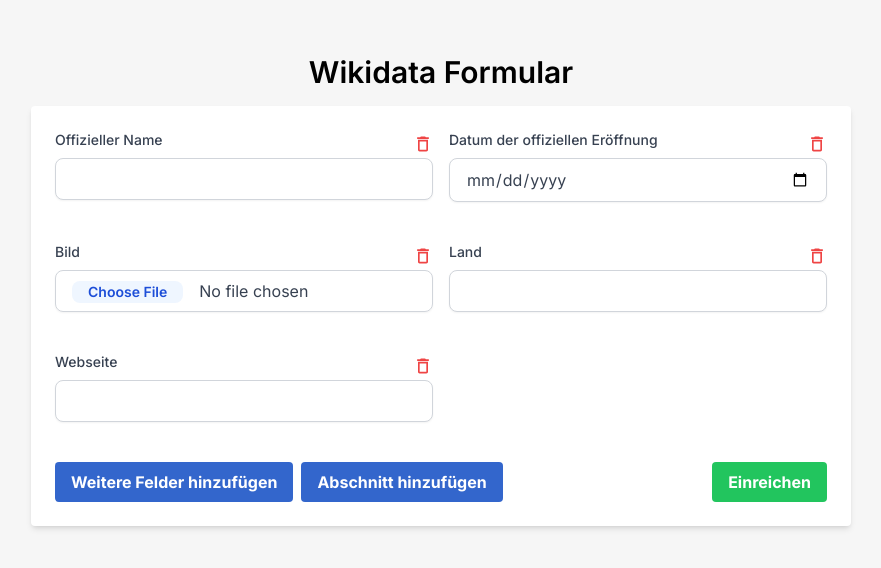
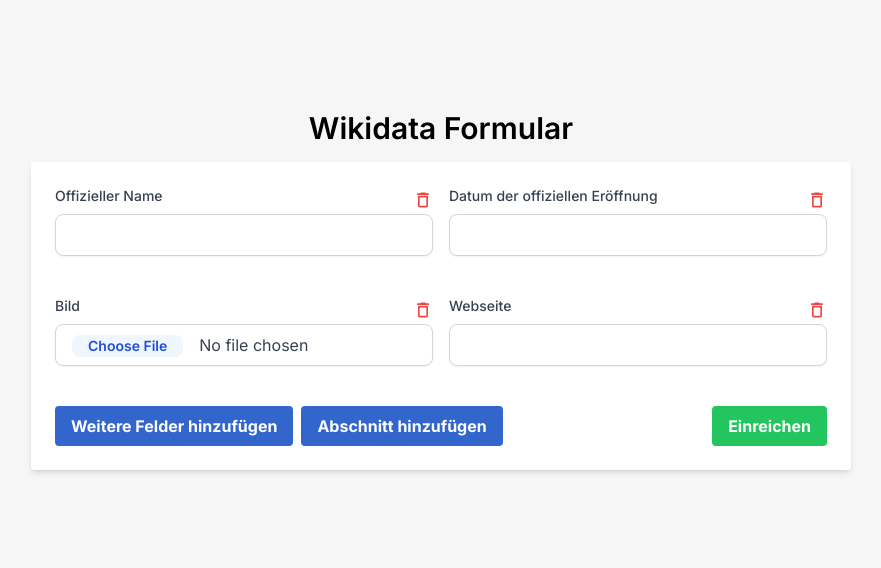
Before and after one commit to ShahwanS/Wikidata, a Next.js app: page / in a window 1280 px wide. Shown: the part 110-678 px from the top of the page, without its empty margins (199-1080 px from the left). Built offline with nearby package versions, Linux system fonts and the light colour scheme.

Commit message:
Update field type and remove unused field

```diff
--- a/src/app/page.tsx
+++ b/src/app/page.tsx
@@ -8,9 +8,8 @@ import RichTextField from "./components/RichTextField";
 export default function Home() {
   const [fields, setFields] = useState<FieldProps[]>([
     { name: "Offizieller Name", type: "text" },
-    { name: "Datum der offiziellen Eröffnung", type: "date" },
+    { name: "Datum der offiziellen Eröffnung", type: "text" },
     { name: "Bild", type: "file" },
-    { name: "Land", type: "text" },
     { name: "Webseite", type: "url" },
   ]);
 
@@ -58,7 +57,7 @@ export default function Home() {
                         type={field.type}
                         onDelete={() => removeField(index)}
                       />
-                      <RichTextField name={field.name} />;
+                      <RichTextField name={field.name} />
                     </div>
                   );
                 } else {
```
